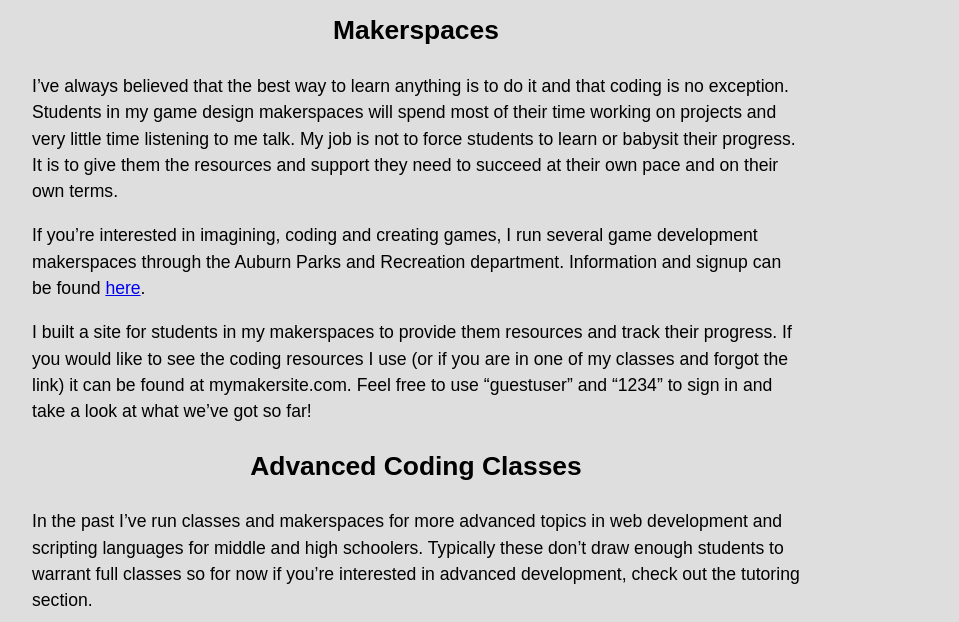
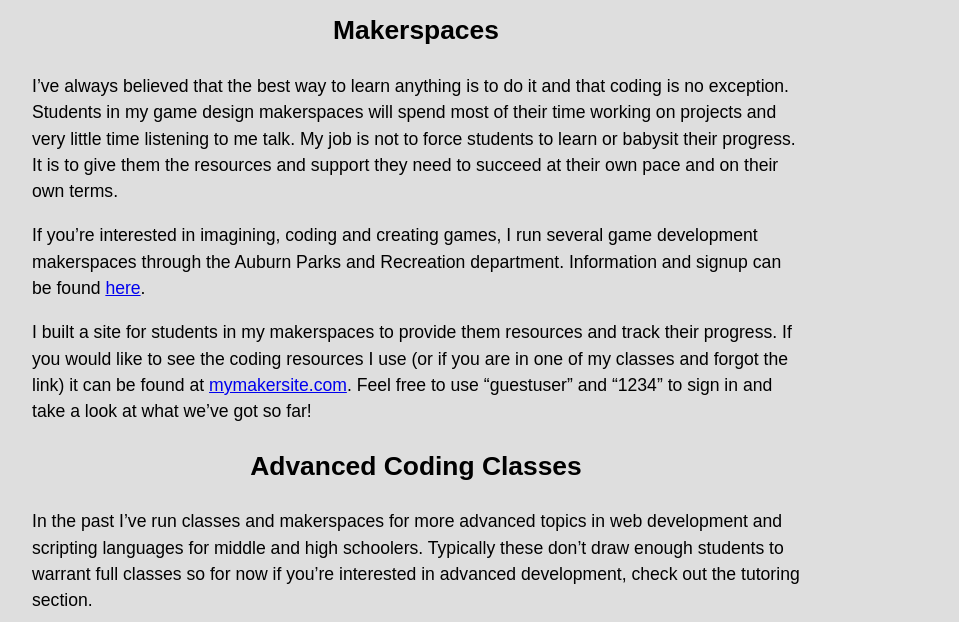
Before and after one commit to kellerflint/kellerflint, a plain HTML site: page services.html in a window 1280 px wide. Shown: the part 178-800 px from the top of the page, without its empty margins (224-1183 px from the left). Drawn offline with nearby package versions, Linux system fonts and the light colour scheme.

```diff
--- a/services.html
+++ b/services.html
@@ -44,7 +44,8 @@
 
             <p>I built a site for students in my makerspaces to provide them resources and track their progress. If you
                 would like to see the coding resources I use (or if you are in one of my classes and forgot the link) it
-                can be found at mymakersite.com. Feel free to use “guestuser” and “1234” to sign in and take a look at
+                can be found at <a href="https://mymakersite.com">mymakersite.com</a>. Feel free to use “guestuser” and
+                “1234” to sign in and take a look at
                 what we’ve got so far!</p>
 
             <h2>Advanced Coding Classes
```
Also changed, not shown: img/about_crop.jpg, img/about_crop[large].jpg (added).
